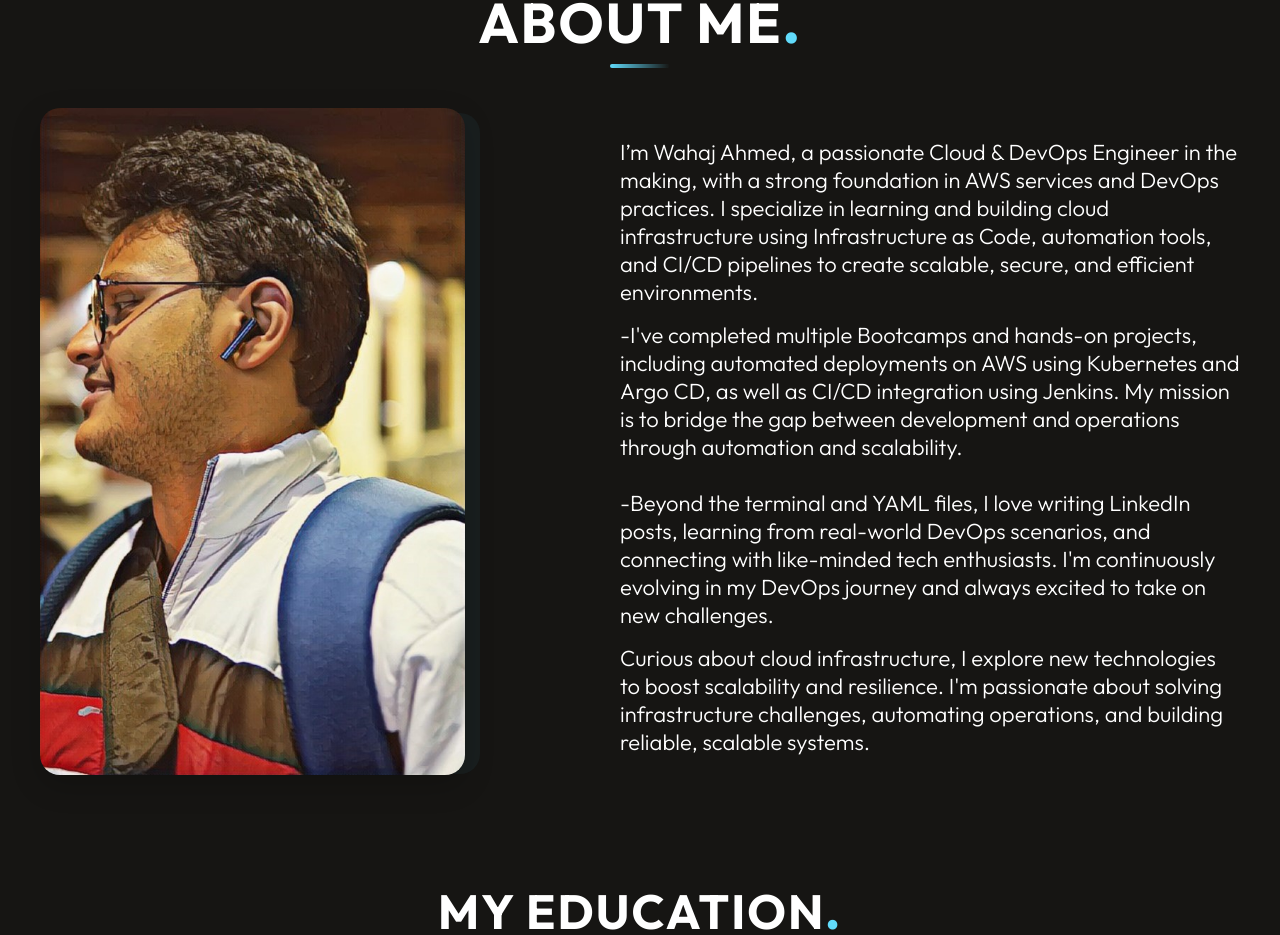
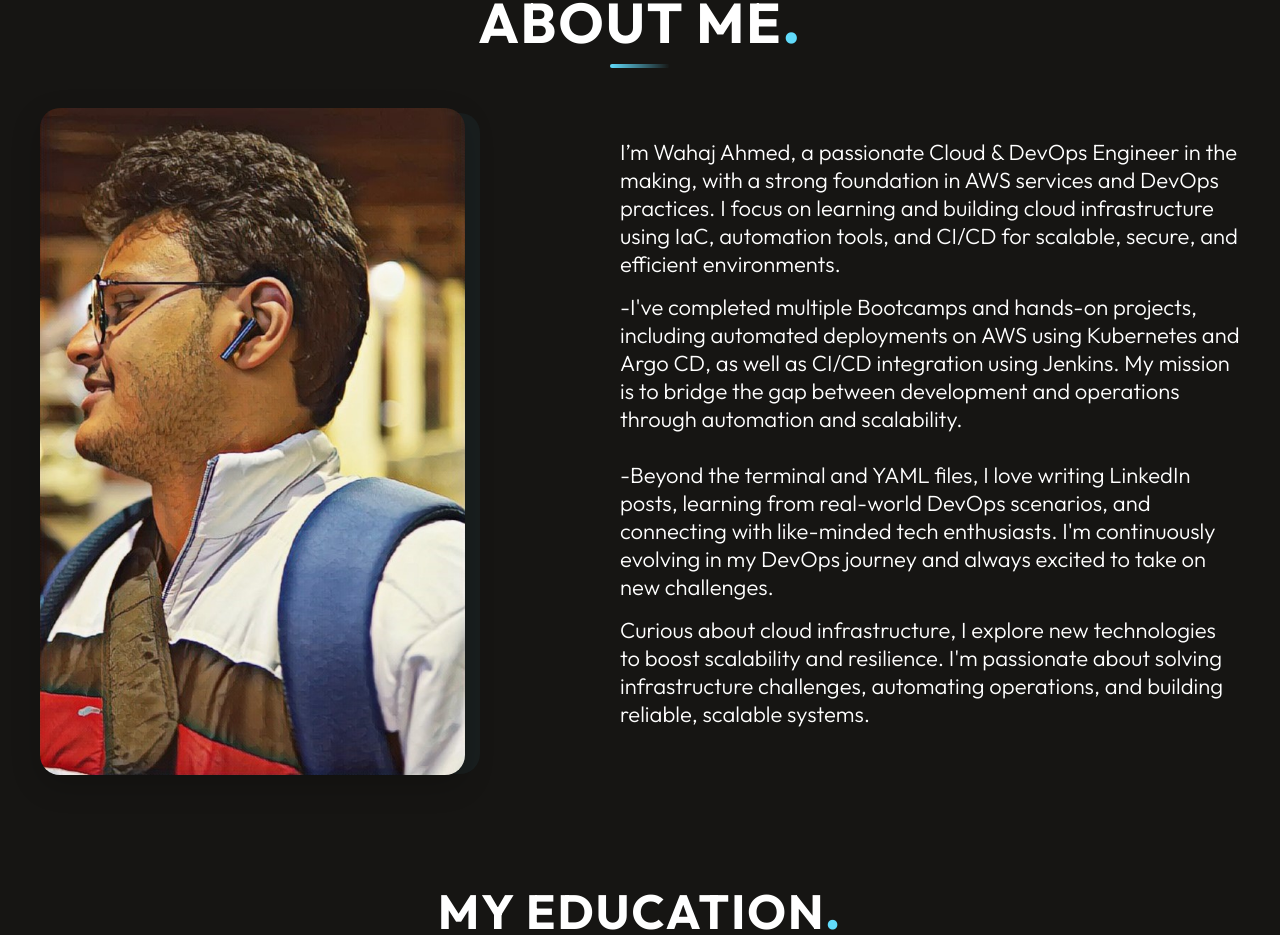
Before and after one commit to wahajahmad-cyber/wahajahmad-cyber.github.io, a React (Vite) app: page / in a window 1280 px wide. Shown: the part 972-1907 px from the top of the page. Built offline with nearby package versions, Linux system fonts and the light colour scheme; no server answers; a web font is replaced by a local one.

Commit message:
made changes in About

```diff
--- a/src/components/About/About.jsx
+++ b/src/components/About/About.jsx
@@ -15,7 +15,7 @@ const About = () => {
         </div>
         <div className="about-right">
           <div className="about-para">
-            <p>I’m Wahaj Ahmed, a passionate Cloud & DevOps Engineer in the making, with a strong foundation in AWS services and DevOps practices. I specialize in learning and building cloud infrastructure using Infrastructure as Code, automation tools, and CI/CD pipelines to create scalable, secure, and efficient environments.</p>
+            <p>I’m Wahaj Ahmed, a passionate Cloud & DevOps Engineer in the making, with a strong foundation in AWS services and DevOps practices. I focus on learning and building cloud infrastructure using IaC, automation tools, and CI/CD for scalable, secure, and efficient environments.</p>
 
             <div className="key-highlights">
               <p>-I've completed multiple Bootcamps and hands-on projects, including automated deployments on AWS using Kubernetes and Argo CD, as well as CI/CD integration using Jenkins. My mission is to bridge the gap between development and operations through automation and scalability.</p>
```
